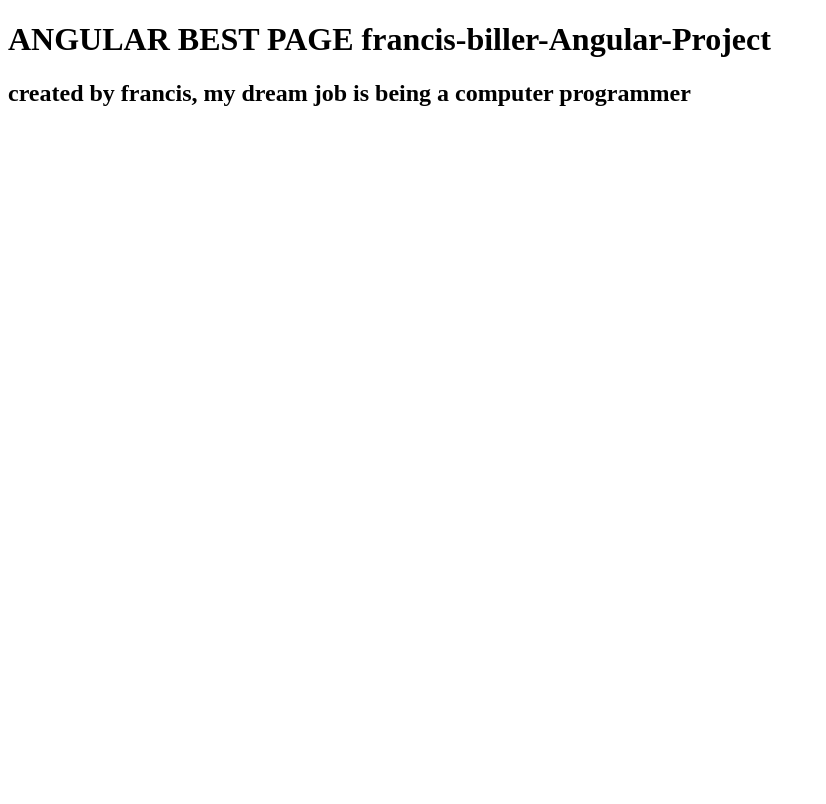
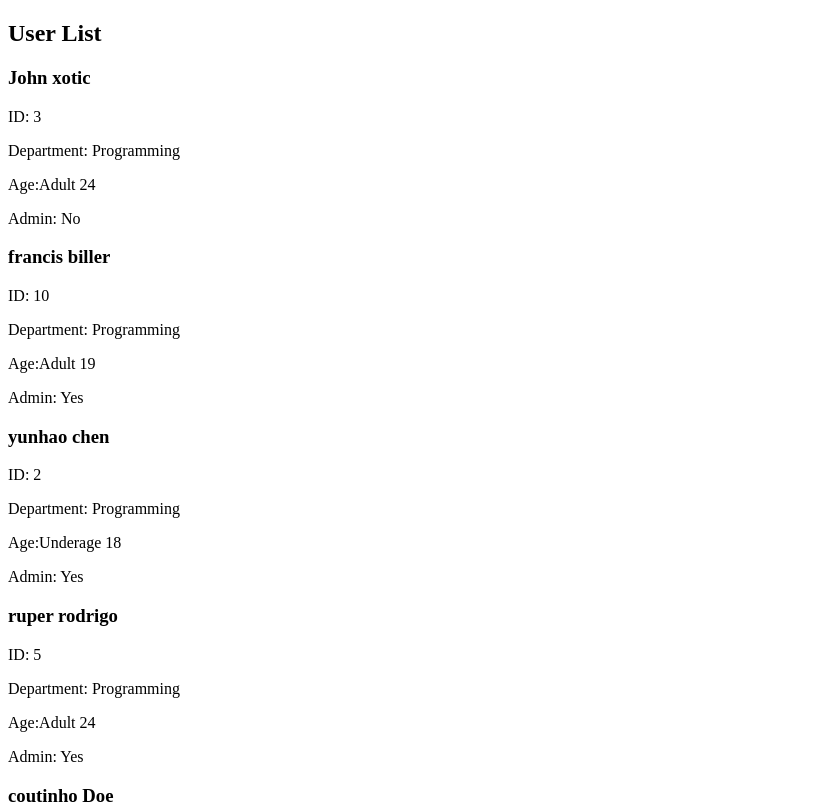
Before and after one commit to francisbiller/francis_biller_Learning_Angular, an Angular app: page / in a window 1280 px wide. Shown: the top 804 px of the page, without its empty margins (0-826 px from the left). Built offline with nearby package versions, Linux system fonts and the light colour scheme.

Commit message:
ASSIGMENT 2 DONE

```diff
--- a/src/app/app.component.html
+++ b/src/app/app.component.html
@@ -3,5 +3,20 @@
 
 -->
 
-  <h1>ANGULAR  BEST PAGE {{title}}</h1>
-  <H2> created by {{name}}, my dream job is being a {{job}}</H2>
+<!-- app.component.html -->
+<div class="container">
+  <h2>User List</h2>
+
+  <div *ngFor="let user of userList" class="user-card">
+    <h3>{{ user.firstName }} {{ user.lastName }}</h3>
+    <p>ID: {{ user.id }}</p>
+    <p>Department: {{ user.department }}</p>
+    <p *ngIf="user.age<19"> Age:Underage {{ user.age}}</p>
+    <p *ngIf="user.age>=19"> Age:Adult {{ user.age}}</p>
+
+
+    <p>Admin: {{ user.isAdmin ? 'Yes' : 'No' }}</p>
+
+    <!-- ternary operator to give user appropriate feedback -->
+  </div>
+</div>
--- a/src/app/app.component.ts
+++ b/src/app/app.component.ts
@@ -1,17 +1,30 @@
 import { Component } from '@angular/core';
 import { RouterOutlet } from '@angular/router';
 import { User } from './Shared/Models/User';
+import {NgForOf, NgIf} from "@angular/common";
 
 @Component({
   selector: 'app-root',
   standalone: true,
-  imports: [RouterOutlet],
+  imports: [RouterOutlet, NgForOf ,NgIf],
   templateUrl: './app.component.html',
   styleUrl: './app.component.css'
 
 })
 export class AppComponent {
-  title = 'francis-biller-Angular-Project';
-  name: string = 'francis';
-  job: string = 'computer programmer';
+  userList: User[] = //any[] would have worked as well
+    [{id: 3, firstName: "John", lastName: "xotic", department:
+          "Programming",age:24, isAdmin: false},
+      {id: 10, firstName: "francis", lastName: "biller", department:
+          "Programming",age:19, isAdmin:true},
+      {id: 2, firstName: "yunhao", lastName: "chen", department:
+          "Programming",age:18, isAdmin:true},
+      {id: 5, firstName: "ruper", lastName: "rodrigo", department:
+          "Programming",age:24, isAdmin:true},
+      {id: 1, firstName: "coutinho", lastName: "Doe", department:
+          "Programming",age:22, isAdmin:true},
+      {id: 6, firstName: "nacho", lastName: "cruz", department:
+          "Programming",age:20, isAdmin:true}
+
+    ]
 }
```
